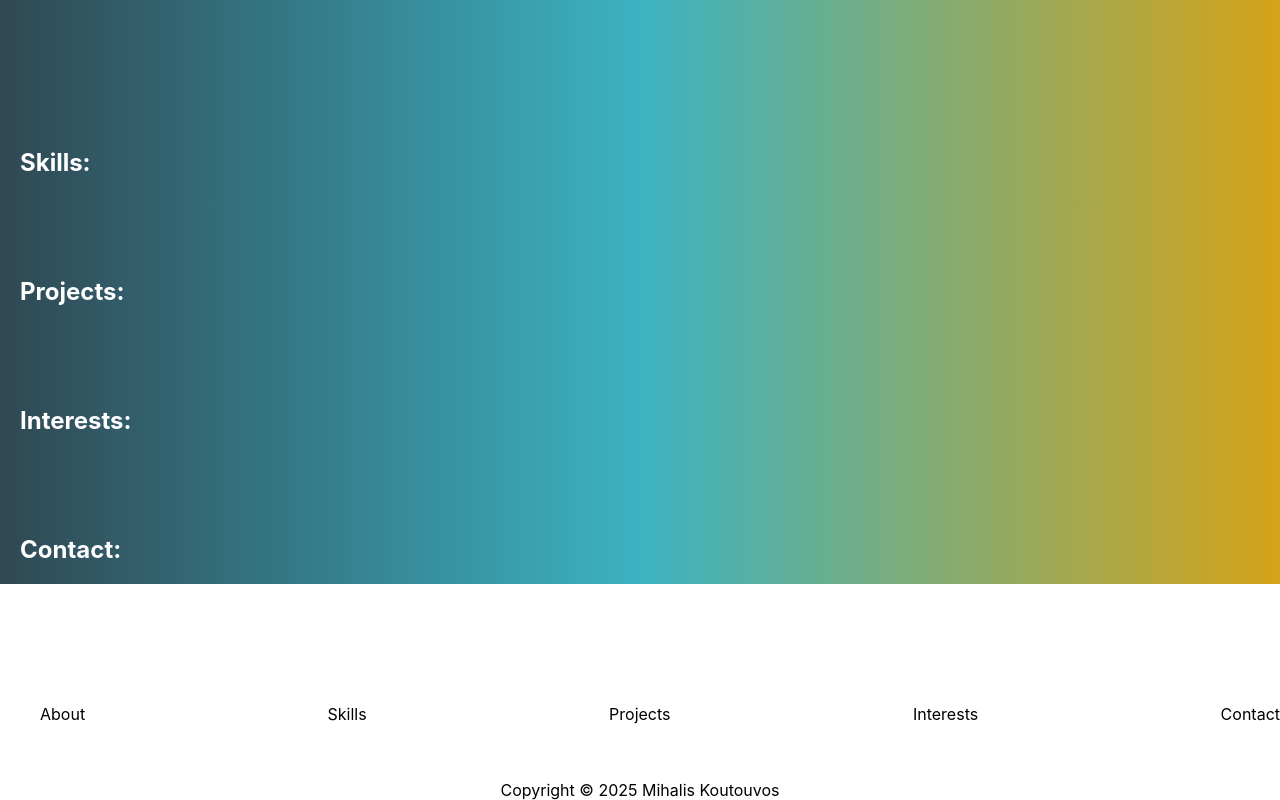
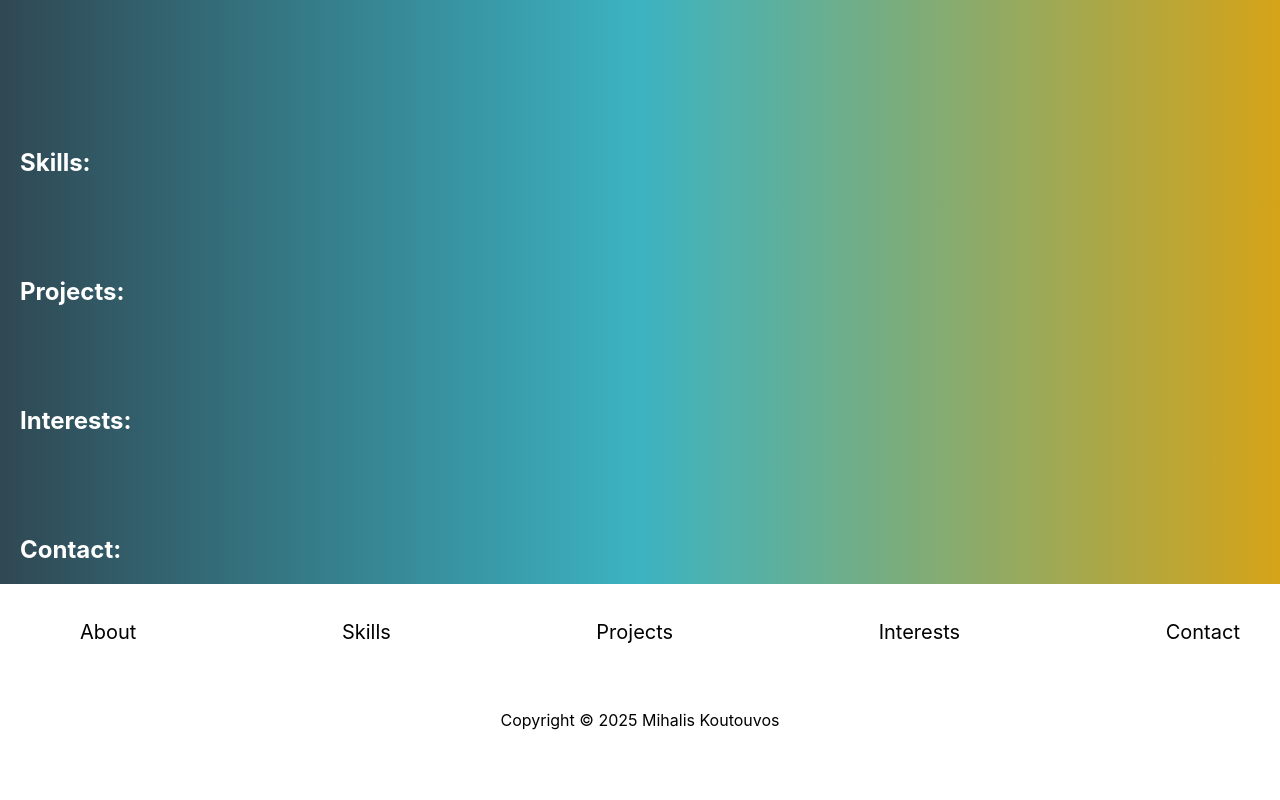
Before and after one commit to Mihalis-Koutouvos/updated_personal_website, a React (Create React App) app in the folder updated_personal_website/: page / in a window 1280 px wide. Shown: the part 811-1611 px from the top of the page. After the commit the page ends 1561 px from the top, so only its background shows below. Built offline with nearby package versions, Linux system fonts and the light colour scheme.

Commit message:
Fixed a padding issue with footer

```diff
--- a/updated_personal_website/src/Footer.css
+++ b/updated_personal_website/src/Footer.css
@@ -1,11 +1,20 @@
 .footer .container .nav-item a {
     color: black;
+    font-size: 20px;
 }
 
 .footer .container .list {
     display: flex;
     justify-content: space-between;
+    flex-wrap: wrap;
 }
+
+.footer .container {
+    max-width: 1200px;
+    box-sizing: border-box;
+    margin: 0 auto;
+}
+
 
 .footer {
     background-color: white;
@@ -14,5 +23,6 @@
 
 .final-info {
     text-align: center;
-    padding-top: 40px;
+    padding-top: 50px;
+    padding-bottom: 20px;
 }
```
